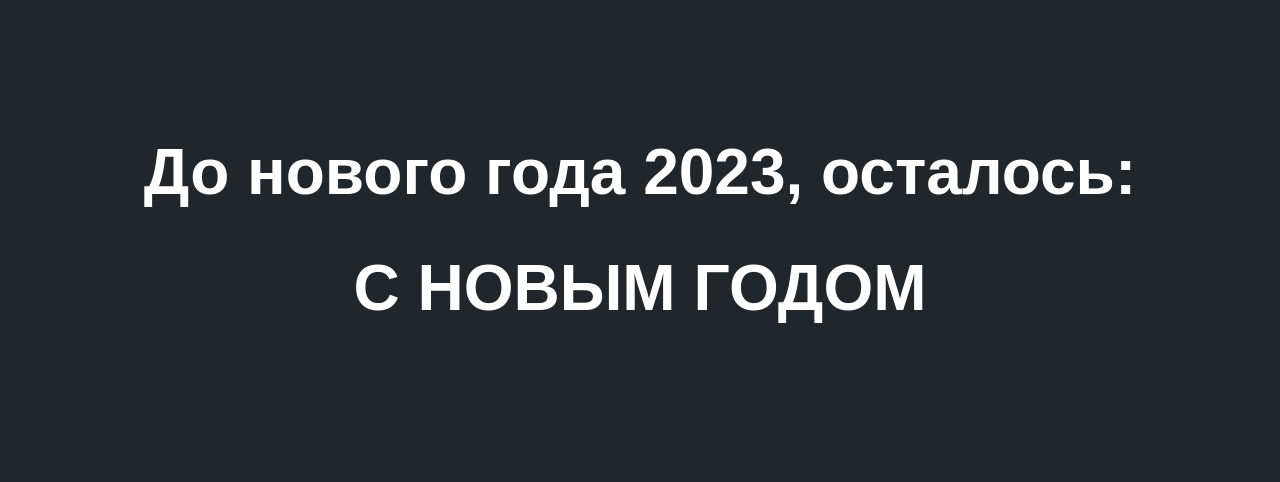
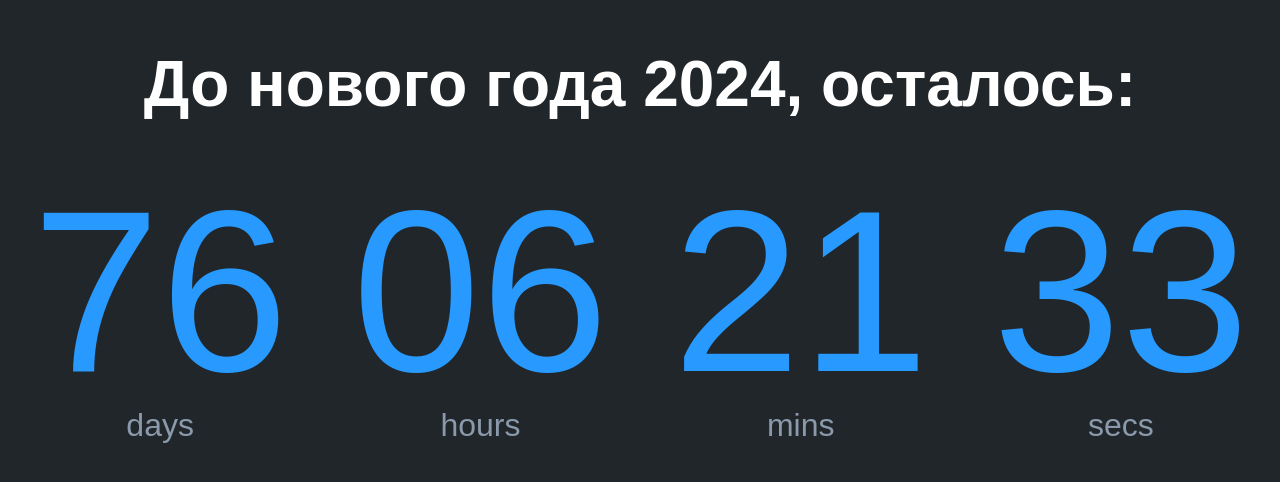
Before and after one commit to Thorgathis/HtmlCountdown, a plain HTML site: page index.html in a window 1280 px wide. Shown: the part 170-652 px from the top of the page. Drawn offline with Linux system fonts and the light colour scheme.

Commit message:
Update index.html

```diff
--- a/index.html
+++ b/index.html
@@ -6,9 +6,9 @@
 
     <body>
         <div class="wrapper">
-            <h1>До нового года 2023, осталось:</h1>
+            <h1>До нового года 2024, осталось:</h1>
             <div id="countdown">
-                <div class="countdown" data-date="1-1-2023" data-time="00:00">
+                <div class="countdown" data-date="1-1-2024" data-time="00:00">
                     <div class="day">
                         <span class="num"></span><span class="word"></span>
                     </div>
```
